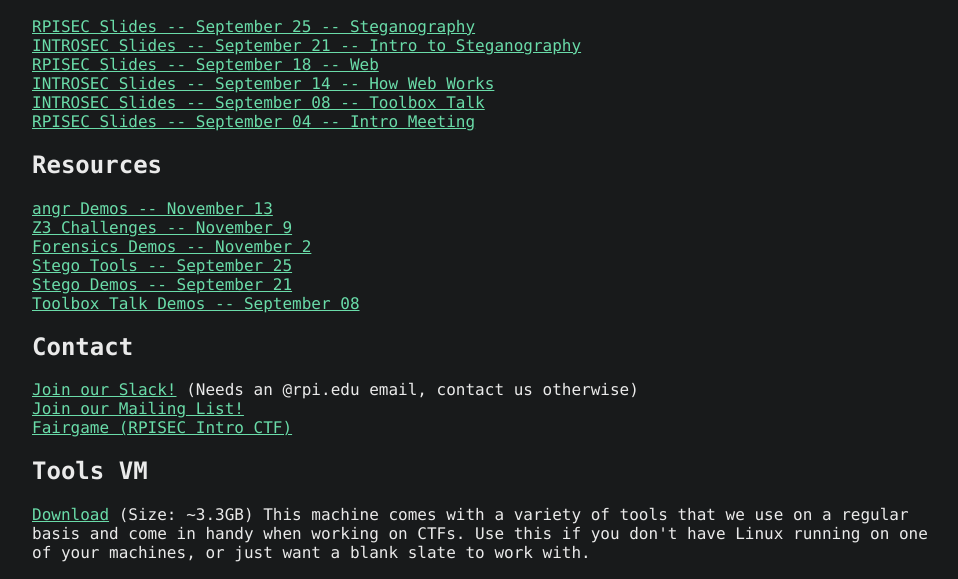
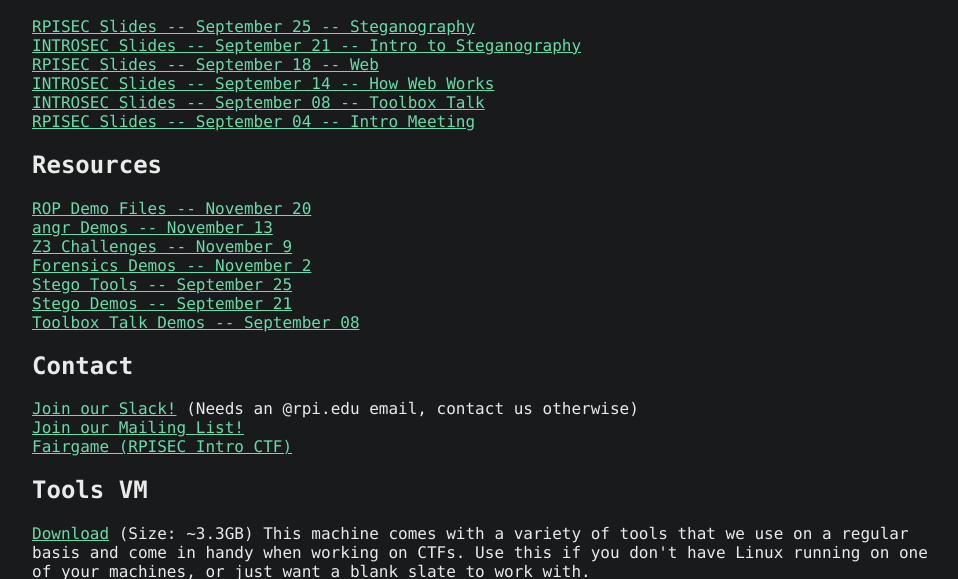
Before and after one commit to RPISEC/tools-website, a plain HTML site: page index.html in a window 1280 px wide. Shown: the part 112-691 px from the top of the page, without its empty margins (158-1116 px from the left). Drawn offline with Linux system fonts and the light colour scheme; a small style sheet from the web is missing.

Commit message:
Update index.html

```diff
--- a/index.html
+++ b/index.html
@@ -64,6 +64,8 @@
 			</div>
 			<div>
 				<h2>Resources</h2>
+				<a href="rop.zip">ROP Demo Files -- November 20</a>
+				<br>
 				<a href="angr-demo.tar.gz">angr Demos -- November 13</a>
 				<br>
 				<a href="z3-chals.tar.gz">Z3 Challenges -- November 9</a>
```
